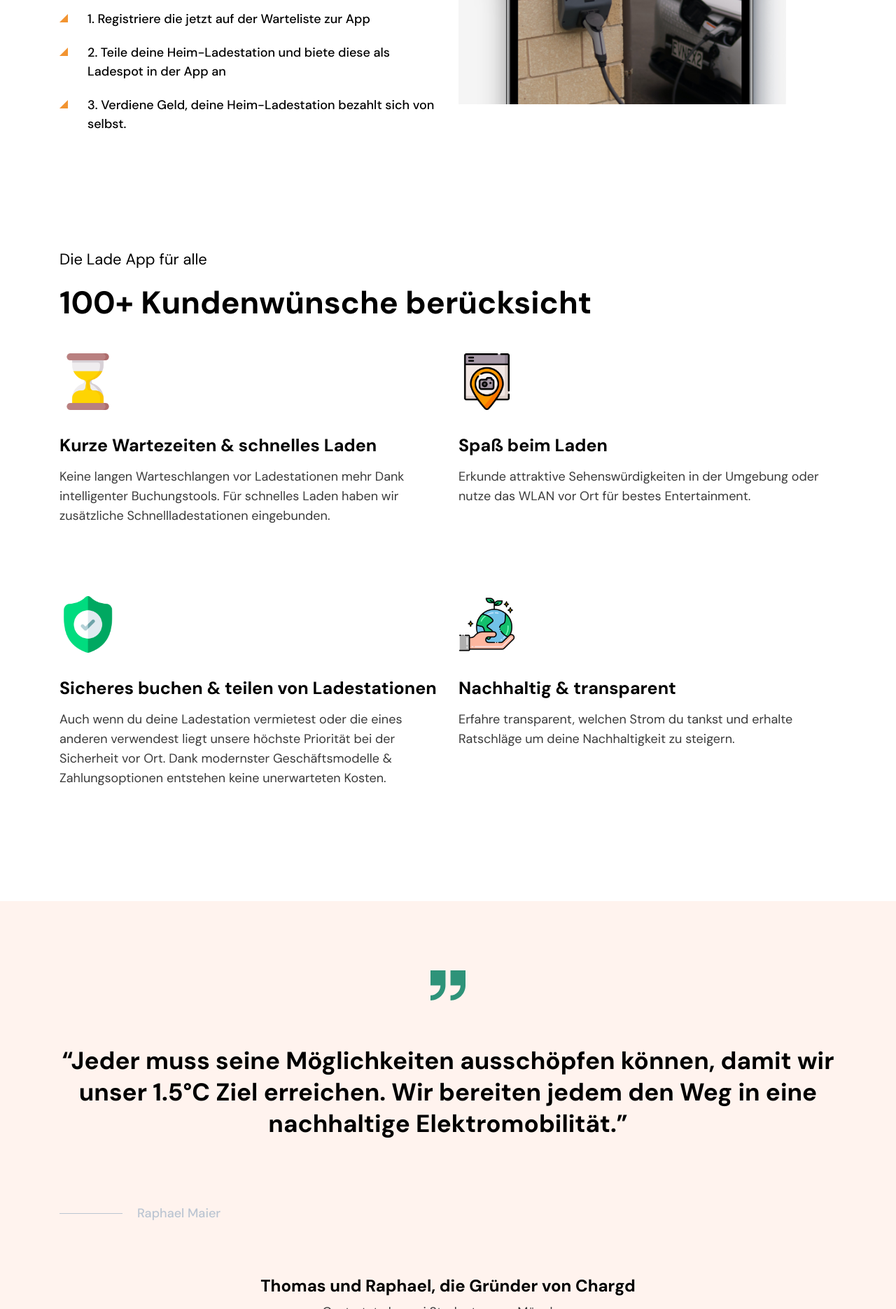
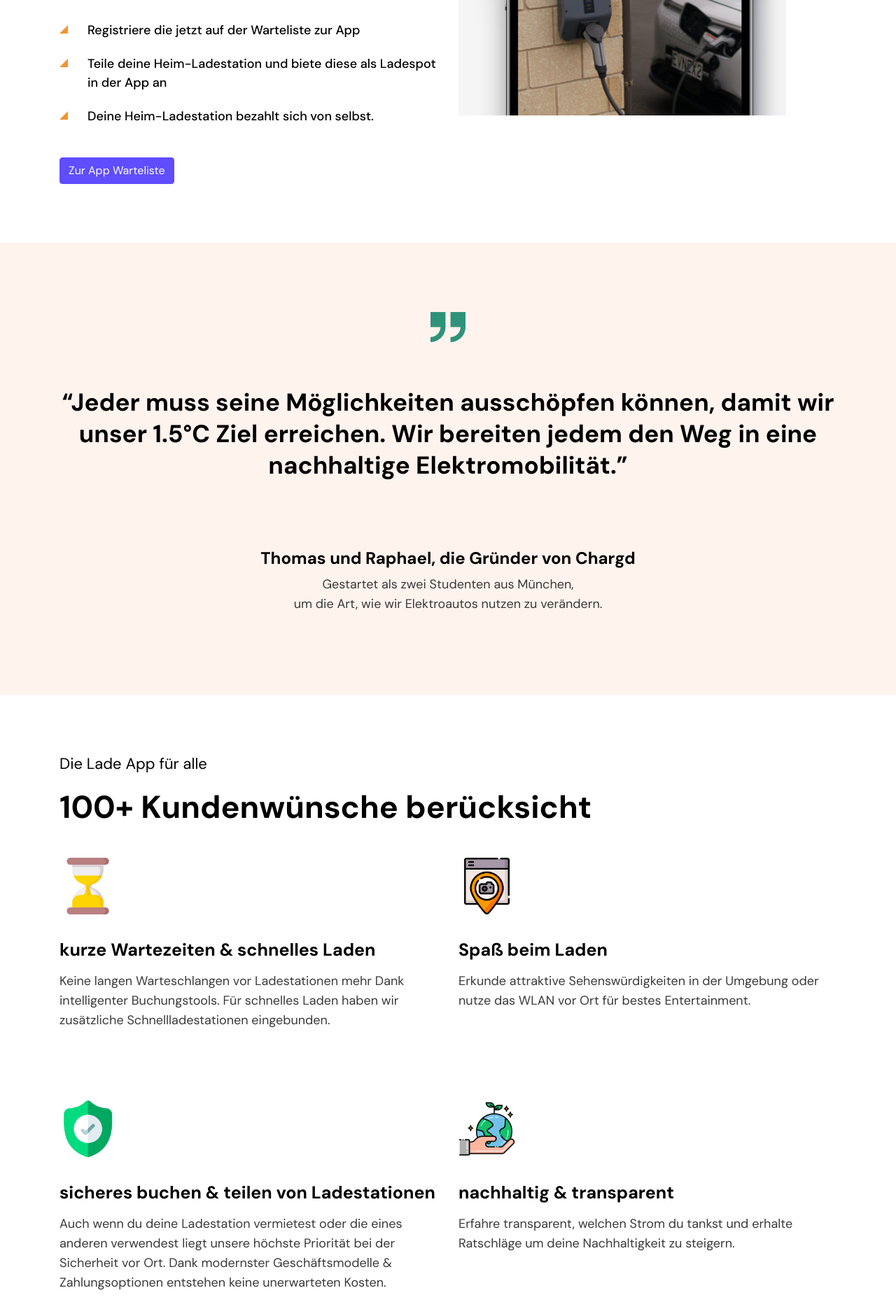
Before and after one commit to matteryanalytics/matteryanalytics.github.io, a website: page index.html in a window 1280 px wide. Shown: the part 1870-3741 px from the top of the page at 70% size. Drawn offline with Linux system fonts and the light colour scheme.

Commit message:
updated reihenfolge

```diff
--- a/index.html
+++ b/index.html
@@ -124,7 +124,7 @@
                                 <div class="col-lg-6 col-md-12">
                                     <div class="text-center">
                                         <div class="hidden-lg hidden-md hidden-sm">&nbsp;</div>
-                                        <a href="https://app.chargd.eu" class="btn btn-success ButtonLink">Zur App Warteliste </a>
+                                            <a href="https://app.chargd.eu" class="btn btn-success ButtonLink">Zur App Warteliste </a>
                                         <div class="hidden-lg hidden-md hidden-sm">&nbsp;</div>
                                     </div>
                                 </div>
@@ -160,10 +160,14 @@
 
                             <!--TODO Elektroauto Affiliate <li>Du hast noch kein Elektroauto? Kein Problem, hier findest du bestimmt deins.</li>-->
                         </ul>
+                        <div class="hidden-lg hidden-md hidden-sm">&nbsp;</div>
+                            <a href="https://app.chargd.eu" class="btn btn-success ButtonLink">Zur App Warteliste </a>
+                        <div class="hidden-lg hidden-md hidden-sm">&nbsp;</div>
                     </div>
                     <div class="col-md-6" data-aos="fade-up-left">
                         <img src="assets/images/self/tesla_ev_charging.jpg" width="468px" alt="about" class="img-fluid">
                     </div>
+
 
                 </div>
             </div>
@@ -177,45 +181,19 @@
                         <p> Teile die Heimladestation deines Elektroauto in nur wenigen Minuten mit der gesamten Community. Entdecken Sie smarte Features,
                             die mehr Übersicht und Flexibilität geben. Mit nur wenigen Klicks kannst du dabei helfen, an jeder Ecke eine Ladestation zu finden.</p>
                         <ul class="landing-about-list">
-                            <li>1. Registriere die jetzt auf der Warteliste zur App</li>
-                            <li>2. Teile deine Heim-Ladestation und biete diese als Ladespot in der App an</li>
-                            <li>3. Verdiene Geld, deine Heim-Ladestation bezahlt sich von selbst.</li>
+                            <li>Registriere die jetzt auf der Warteliste zur App</li>
+                            <li>Teile deine Heim-Ladestation und biete diese als Ladespot in der App an</li>
+                            <li>Deine Heim-Ladestation bezahlt sich von selbst.</li>
 
                             <!--TODO <li>Du hast noch keine Ladestation? Hier findest du die passende für dich.</li> -->
                         </ul>
+                        <div class="hidden-lg hidden-md hidden-sm">&nbsp;</div>
+                            <a href="https://app.chargd.eu" class="btn btn-success ButtonLink">Zur App Warteliste </a>
+                        <div class="hidden-lg hidden-md hidden-sm">&nbsp;</div>
+
                     </div>
                     <div class="col-md-6" data-aos="fade-up-left">
                         <img src="assets/images/self/share_charger_screen_iphone.png" width="468px" alt="about" class="img-fluid">
-                    </div>
-                </div>
-            </div>
-        </section>
-
-        <section id="how_it_works" class="edica-landing-section edica-landing-services">
-            <div class="container">
-                <h4 class="edica-landing-section-subtitle">Die Lade App für alle</h4>
-                <h2 class="edica-landing-section-title">100+ Kundenwünsche berücksicht</h2>
-                <div class="row">
-                    <div class="col-md-6 landing-service-card" data-aos="fade-right">
-                        <img src="assets/images/self/hourglass.png" width="15%" alt="card img" class="img-fluid service-card-img">
-                        <h4 class="service-card-title">Kurze Wartezeiten & schnelles Laden</h4>
-                        <p class="service-card-description">Keine langen Warteschlangen vor Ladestationen mehr Dank intelligenter Buchungstools. Für schnelles Laden haben wir zusätzliche Schnellladestationen eingebunden.</p>
-                    </div>
-
-                    <div class="col-md-6 landing-service-card" data-aos="fade-left">
-                        <img src="assets/images/self/sightseeing.png" width="15%" alt="card img" class="img-fluid service-card-img">
-                        <h4 class="service-card-title">Spaß beim Laden</h4>
-                        <p class="service-card-description">Erkunde attraktive Sehenswürdigkeiten in der Umgebung oder nutze das WLAN vor Ort für bestes Entertainment.</p>
-                    </div>
-                    <div class="col-md-6 landing-service-card" data-aos="fade-right">
-                        <img src="assets/images/self/shield-2.png" width="15%" alt="card img" class="img-fluid service-card-img">
-                        <h4 class="service-card-title">Sicheres buchen & teilen von Ladestationen</h4>
-                        <p class="service-card-description">Auch wenn du deine Ladestation vermietest oder die eines anderen verwendest liegt unsere höchste Priorität bei der Sicherheit vor Ort. Dank modernster Geschäftsmodelle & Zahlungsoptionen entstehen keine unerwarteten Kosten.</p>
-                    </div>
-                    <div class="col-md-6 landing-service-card" data-aos="fade-left">
-                        <img src="assets/images/self/sustainability.png" width="15%" alt="card img" class="img-fluid service-card-img">
-                        <h4 class="service-card-title">Nachhaltig & transparent</h4>
-                        <p class="service-card-description">Erfahre transparent, welchen Strom du tankst und erhalte Ratschläge um deine Nachhaltigkeit zu steigern.</p>
                     </div>
                 </div>
             </div>
@@ -228,14 +206,13 @@
                     </div>
                     <div class="carousel-inner" role="listbox">
                         <div class="carousel-item active">
+
                             <blockquote class="testimonial">
                                 <p>“Jeder muss seine Möglichkeiten ausschöpfen können, damit wir unser 1.5°C Ziel erreichen. Wir bereiten jedem den Weg in eine nachhaltige Elektromobilität.” </p>
                             </blockquote>
                         </div>
                     </div>
-                    <div class="text py-4">
-                        <h4 class="edica-landing-section-subtitle-alt">Raphael Maier</h4>
-                    </div>
+
                     <!--
                     <div class="text-center py-4">
                         <img src="assets/images/rectangle-copy.png" alt="blog post" class="blog-post-thumbnail">
@@ -251,6 +228,37 @@
                 </div>
             </div>
         </section>
+        <section id="how_it_works" class="edica-landing-section edica-landing-services">
+            <div class="container">
+                <h4 class="edica-landing-section-subtitle">Die Lade App für alle</h4>
+                <h2 class="edica-landing-section-title">100+ Kundenwünsche berücksicht</h2>
+                <div class="row">
+                    <div class="col-md-6 landing-service-card" data-aos="fade-right">
+                        <img src="assets/images/self/hourglass.png" width="15%" alt="card img" class="img-fluid service-card-img">
+                        <h4 class="service-card-title">kurze Wartezeiten & schnelles Laden</h4>
+                        <p class="service-card-description">Keine langen Warteschlangen vor Ladestationen mehr Dank intelligenter Buchungstools. Für schnelles Laden haben wir zusätzliche Schnellladestationen eingebunden.</p>
+                    </div>
+
+                    <div class="col-md-6 landing-service-card" data-aos="fade-left">
+                        <img src="assets/images/self/sightseeing.png" width="15%" alt="card img" class="img-fluid service-card-img">
+                        <h4 class="service-card-title">Spaß beim Laden</h4>
+                        <p class="service-card-description">Erkunde attraktive Sehenswürdigkeiten in der Umgebung oder nutze das WLAN vor Ort für bestes Entertainment.</p>
+                    </div>
+                    <div class="col-md-6 landing-service-card" data-aos="fade-right">
+                        <img src="assets/images/self/shield-2.png" width="15%" alt="card img" class="img-fluid service-card-img">
+                        <h4 class="service-card-title">sicheres buchen & teilen von Ladestationen</h4>
+                        <p class="service-card-description">Auch wenn du deine Ladestation vermietest oder die eines anderen verwendest liegt unsere höchste Priorität bei der Sicherheit vor Ort. Dank modernster Geschäftsmodelle & Zahlungsoptionen entstehen keine unerwarteten Kosten.</p>
+                    </div>
+                    <div class="col-md-6 landing-service-card" data-aos="fade-left">
+                        <img src="assets/images/self/sustainability.png" width="15%" alt="card img" class="img-fluid service-card-img">
+                        <h4 class="service-card-title">nachhaltig & transparent</h4>
+                        <p class="service-card-description">Erfahre transparent, welchen Strom du tankst und erhalte Ratschläge um deine Nachhaltigkeit zu steigern.</p>
+                    </div>
+                </div>
+            </div>
+        </section>
+
+        <!-- TODO
         <section class="edica-landing-section edica-landing-blog-posts">
             <div class="container">
                 <div class="row">
@@ -263,7 +271,7 @@
                     </div>
                     <div class="col-md-6">
                         <div class="blog-post-card blog-post-2" data-aos="fade-left">
-                            <p class="post-category"></p>
+                            <p class="post-category">Elektroauto kaufen</p>
                             <h2 class="post-title">Du bist auf der Suche nach attraktiven Elektroauto Angeboten?</h2>
                             <a href="#" class="post-link">Schau hier nach</a>
                         </div>
@@ -271,11 +279,12 @@
                 </div>
             </div>
         </section>
+        -->
     </main>
     <section class="edica-footer-banner-section">
         <div class="container">
             <div class="footer-banner" data-aos="fade-up">
-                <h1 class="banner-title">Hier gehts zu unserer Lade App</h1>
+                <h1 class="banner-title">Hier geht's zur App</h1>
                 <div class="banner-btns-wrapper">
 
                     <a class="btn btn-success" href="https://app.chargd.eu" role="button">Jetzt auf der Warteliste eintragen</a>
```
